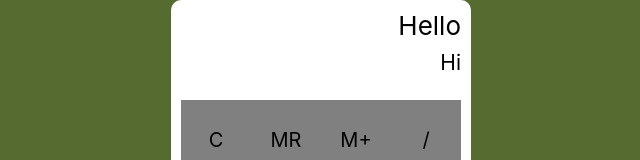
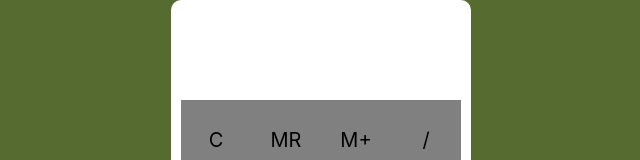
Before and after one commit to garilka/react-calculator, a React (Create React App) app in the folder client/: page / in a window 1280 px wide. Shown: the top 160 px of the page, without its empty margins (319-959 px from the left). Built offline with nearby package versions, Linux system fonts and the light colour scheme.

Commit message:
feat(client/src/components): add props to Button & Display

```diff
--- a/client/src/components/Button/Button.js
+++ b/client/src/components/Button/Button.js
@@ -1,8 +1,11 @@
 import React from 'react';
 import './Button.css';
 
-const Button = ({text}) => {
-  return <div className='button'>{text}</div>;
+const Button = ({text, handleClick}) => {
+  return (
+    <div className='button' onClick={() => handleClick(text)}>
+      {text}
+    </div>);
 };
 
 export default Button;
--- a/client/src/components/Display/Display.js
+++ b/client/src/components/Display/Display.js
@@ -1,11 +1,11 @@
 import React from 'react';
 import './Display.css';
 
-const Display = () => {
+const Display = ({result, equation}) => {
   return (
     <div className='display'>
-      <div className='result'>Hello</div>
-      <div className='equation'>Hi</div>
+      <div className='result'>{result}</div>
+      <div className='equation'>{equation}</div>
     </div>
   );
 };
```
